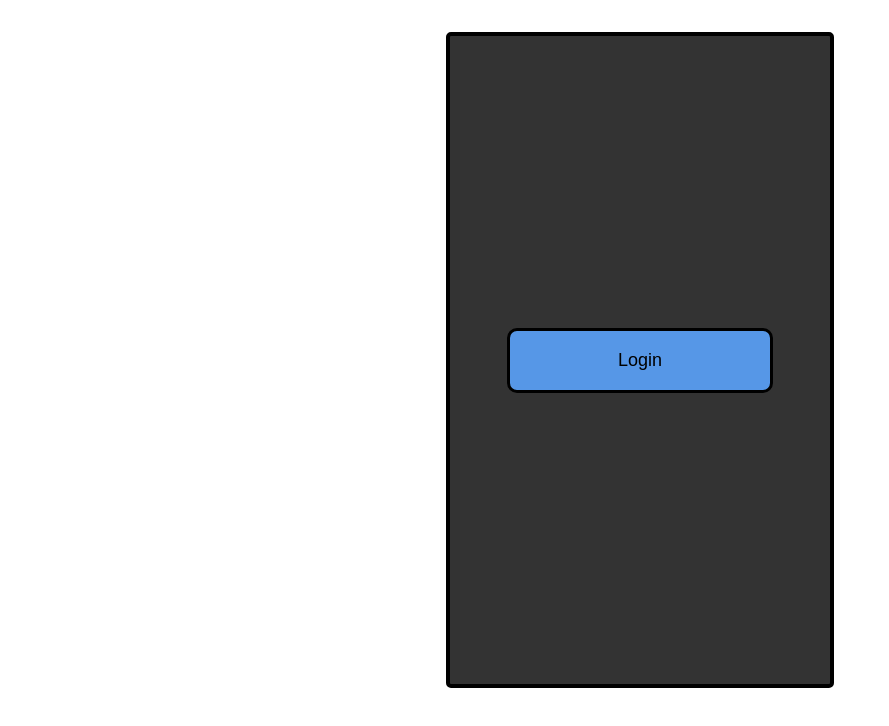
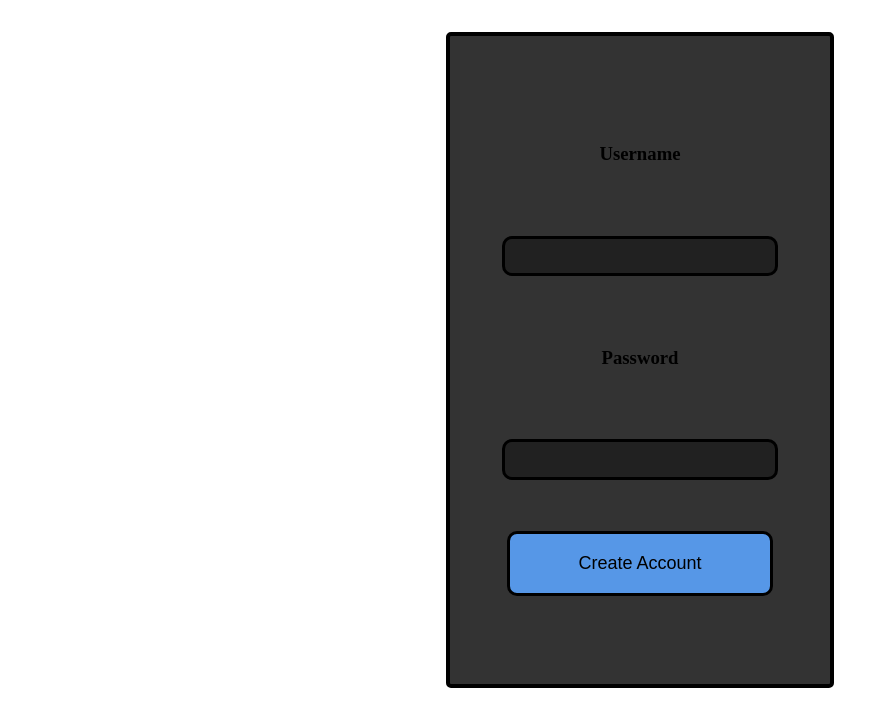
Before and after one commit to Yooli8537/budget-tracker, a website built with Vite: page index.html in a window 1280 px wide. Shown: the part 138-864 px from the top of the page, without its empty margins (0-889 px from the left). Built offline with nearby package versions, Linux system fonts and the light colour scheme.

Commit message:
Added proper login page

```diff
--- a/css/login.css
+++ b/css/login.css
@@ -1,4 +1,4 @@
-#view {
+.view {
   display: flex;
   justify-content: center;
   align-items: center;
@@ -12,6 +12,17 @@
   height: 90%;
   background-color: #333333;
   display: flex;
+  flex-direction: column;
   justify-content: center;
   align-items: center;
+  gap: 8%;
 }
+
+input {
+  background-color: #212121;
+  color: #ffffff;
+  border-radius: 10px;
+  border: 3px solid #000000;
+  width: 70%;
+  height: 5%;
+}
--- a/index.html
+++ b/index.html
@@ -21,9 +21,13 @@
         <h1 class="logo">[ Y ]</h1>
         <h1>Budget Tracker</h1>
     </header>
-    <div id="view">
+    <div class="view">
         <div id="loginDiv">
-            <button id="loginButton" class="button seventyW tenH light-blue large">Login</button>
+            <h3>Username</h3>
+            <input type="text" id="loginUsername">
+            <h3>Password</h3>
+            <input type="password" id="loginPassword">
+            <button id="loginButton" class="button seventyW tenH light-blue large">Create Account</button>
         </div>
     </div>
 </body>
--- a/js/login.js
+++ b/js/login.js
@@ -1,5 +1,8 @@
+const loginUsername = document.querySelector("#loginUsername");
+const loginPassword = document.querySelector("#loginPassword");
 const loginButton = document.querySelector("#loginButton");
 
 loginButton.addEventListener("click", () => {
-  window.location.href = "pages/overview.html";
+  console.log(loginUsername.value);
+  console.log(loginPassword.value);
 });
```
